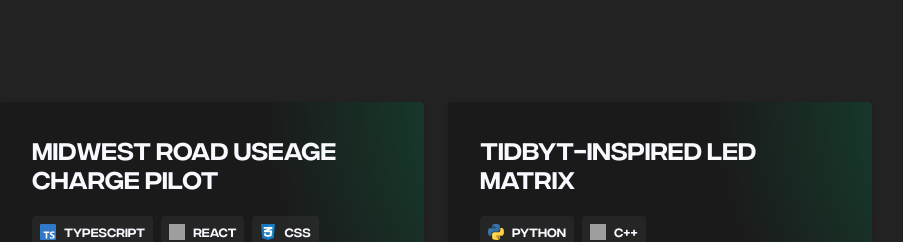
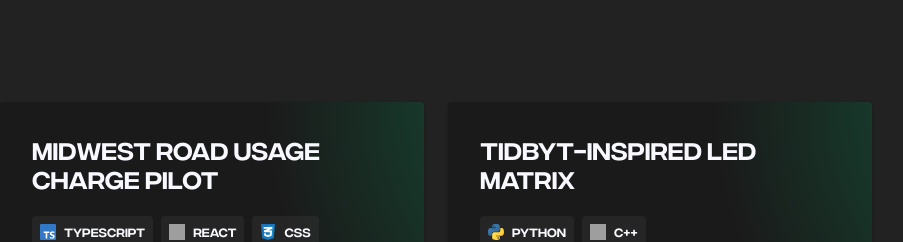
Before and after one commit to npd29/Portfolio-Website, a React (Vite) app: page / in a window 1280 px wide. Shown: the part 2260-2502 px from the top of the page, without its empty margins (204-1107 px from the left). Built offline with nearby package versions, Linux system fonts and the light colour scheme; grey boxes are pictures that could not be loaded.

Commit message:
[fix] - Fix typo in usage

```diff
--- a/src/store.ts
+++ b/src/store.ts
@@ -6,7 +6,7 @@ import { createTheme } from '@mui/material';
 
 export const projects: Project[] = [
     {
-        name: 'Midwest Road Useage Charge Pilot',
+        name: 'Midwest Road Usage Charge Pilot',
         description:
             'I worked with the Kansas and Minnesota Department of Transportation to create multiple web applications to help them implement their Road Usage Charge Pilot. The pilot program was designed to test the feasibility of a road usage charge as a replacement for the gas tax. The web applications I created were used to collect data from participants, provide information about the program, and help participants track their mileage and fuel consumption. I used TypeScript, React, and CSS to build the front-end of the applications and Azure functions for gathering and transforming data. I also used Python to create scripts to identify any outliers in the data that might indicate issues in the data collection process. ',
         languages: ['typescript', 'react', 'css', 'python'],
```
